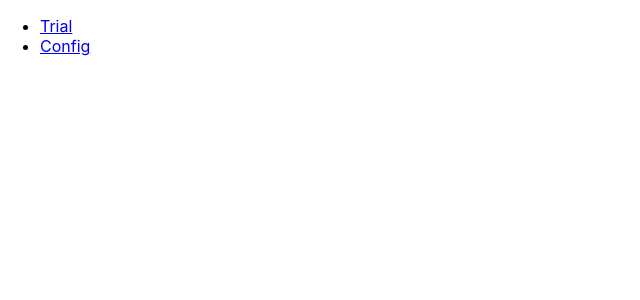
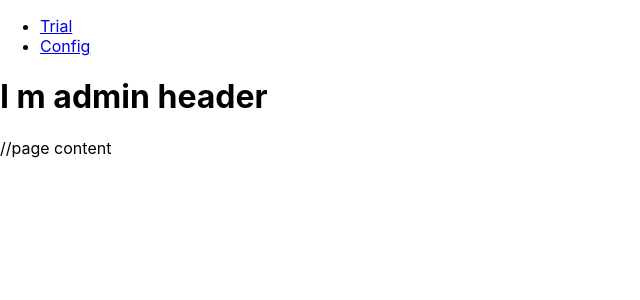
Before and after one commit to fanfan6ji581/elise-balloon-xp, a React (Create React App) app: page /admin/login in a window 1280 px wide. Before the commit this address had no page. Shown: the top 300 px of the page, without its empty margins (0-640 px from the left). Built offline with nearby package versions, Linux system fonts and the light colour scheme.

Commit message:
dont always show previous selected bollon

```diff
--- a/src/App.js
+++ b/src/App.js
@@ -1,28 +1,42 @@
 import React from 'react';
 import './App.css';
-import {TrialPage} from "./components/trial/TrialPage";
-import {ConfigureSettings} from "./components/ConfigureSettings";
-import {MainPage} from "./components/MainPage";
-import {BrowserRouter, Link, Outlet} from "react-router-dom";
+// import { BrowserRouter, Link, Outlet } from "react-router-dom";
 import { ThemeProvider, StyledEngineProvider, createTheme } from '@mui/material/styles';
-
-import makeStyles from '@mui/styles/makeStyles';
+import { BrowserRouter, Link, Outlet, Route, Routes } from "react-router-dom";
+import { TrialPage } from "./components/trial/TrialPage";
+import { ConfigureSettings } from "./components/ConfigureSettings";
+import LoginPage from "./components/admin/Login";
+import { store } from './app/store';
+import { Provider } from 'react-redux';
 
 const theme = createTheme();
 
-const useStyles = makeStyles((theme) => {
-    root: {
-        // some CSS that accesses the theme
-    }
-});
-
 function App() {
-    const classes = useStyles(); // ❌ If you have this, consider moving it
-    // inside of a component wrapped with <ThemeProvider />
     return (
-        <StyledEngineProvider injectFirst>
-            <ThemeProvider theme={theme}><Outlet /></ThemeProvider>
-        </StyledEngineProvider>
+        <Provider store={store}>
+            <StyledEngineProvider injectFirst>
+                <ThemeProvider theme={theme}>
+                    <BrowserRouter basename="/">
+                        <nav>
+                            <ul>
+                                <li>
+                                    <Link to="trial">Trial</Link>
+                                </li>
+                                <li>
+                                    <Link to="config">Config</Link>
+                                </li>
+                            </ul>
+                        </nav>
+                        <Routes>
+                            <Route path="trial" element={<TrialPage />} />
+                            <Route path="config" element={<ConfigureSettings />} />
+                            <Route path="admin/login" element={<LoginPage />} />
+                        </Routes>
+                        <Outlet />
+                    </BrowserRouter>
+                </ThemeProvider>
+            </StyledEngineProvider>
+        </Provider>
     );
 }
 
--- /dev/null
+++ b/src/components/admin/Layout.js
@@ -0,0 +1,14 @@
+// import Navigation from './Navigation'
+// import Footer from './Footer'
+
+const Layout = ({ children }) => {
+  return (
+    <>
+      <h1> I m admin header </h1>
+      <main>{children}</main>
+      {/* <Footer /> */}
+    </>
+  )
+}
+
+export default Layout
--- /dev/null
+++ b/src/components/admin/Login.js
@@ -0,0 +1,11 @@
+import Layout from './Layout'
+
+const LoginPage = () => {
+    return (
+        <Layout>
+    //page content
+        </Layout>
+    )
+}
+
+export default LoginPage
--- a/src/components/trial/BalloonScreen.js
+++ b/src/components/trial/BalloonScreen.js
@@ -288,11 +288,11 @@ function ChoiceSection({ showOutcome, missedTrial, lastMultiplier, clickedAction
                                 </Typography>
                             </Grid>
                             <Grid item xs={6}>
-                                <Tooltip
+                                <Tooltip placement="right"
                                     title={lastMultiplier * x < 0 ? <h2>{'Changing screen costs $' + costToSwitch}</h2> : ""}
                                 >
                                     <BalloonImage
-                                        lastBalloon={lastClicked === x}
+                                        lastBalloon={showOutcome && lastClicked === x}
                                         variants={variants}
                                         whileHover="hover"
                                         animate={{
--- a/src/index.js
+++ b/src/index.js
@@ -2,37 +2,13 @@ import React from 'react';
 import ReactDOM from 'react-dom';
 import './index.css';
 import App from './App';
-import { store } from './app/store';
-import { Provider } from 'react-redux';
 import * as serviceWorker from './serviceWorker';
-import {BrowserRouter, Link, Route, Routes} from "react-router-dom";
-import {TrialPage} from "./components/trial/TrialPage";
-import {ConfigureSettings} from "./components/ConfigureSettings";
-import {MainPage} from "./components/MainPage";
 
 ReactDOM.render(
-  <React.StrictMode>
-      <Provider store={store}>
-      <BrowserRouter basename="/">
-          <nav>
-              <ul>
-                  <li>
-                      <Link to="trial">Trial</Link>
-                  </li>
-                  <li>
-                      <Link to="config">Config</Link>
-                  </li>
-              </ul>
-          </nav>
-          <Routes>
-              <Route path="trial" element={<TrialPage/>}/>
-              <Route path="config" element={<ConfigureSettings/>}/>
-          </Routes>
-          <App />
-      </BrowserRouter>
-      </Provider>
-  </React.StrictMode>,
-  document.getElementById('root')
+    <React.StrictMode>
+        <App />
+    </React.StrictMode>,
+    document.getElementById('root')
 );
 
 // If you want your app to work offline and load faster, you can change
```
Also changed, not shown: package.json (+10 -10 lines), src/components/MainPage.js (deleted, +0 -13 lines).
